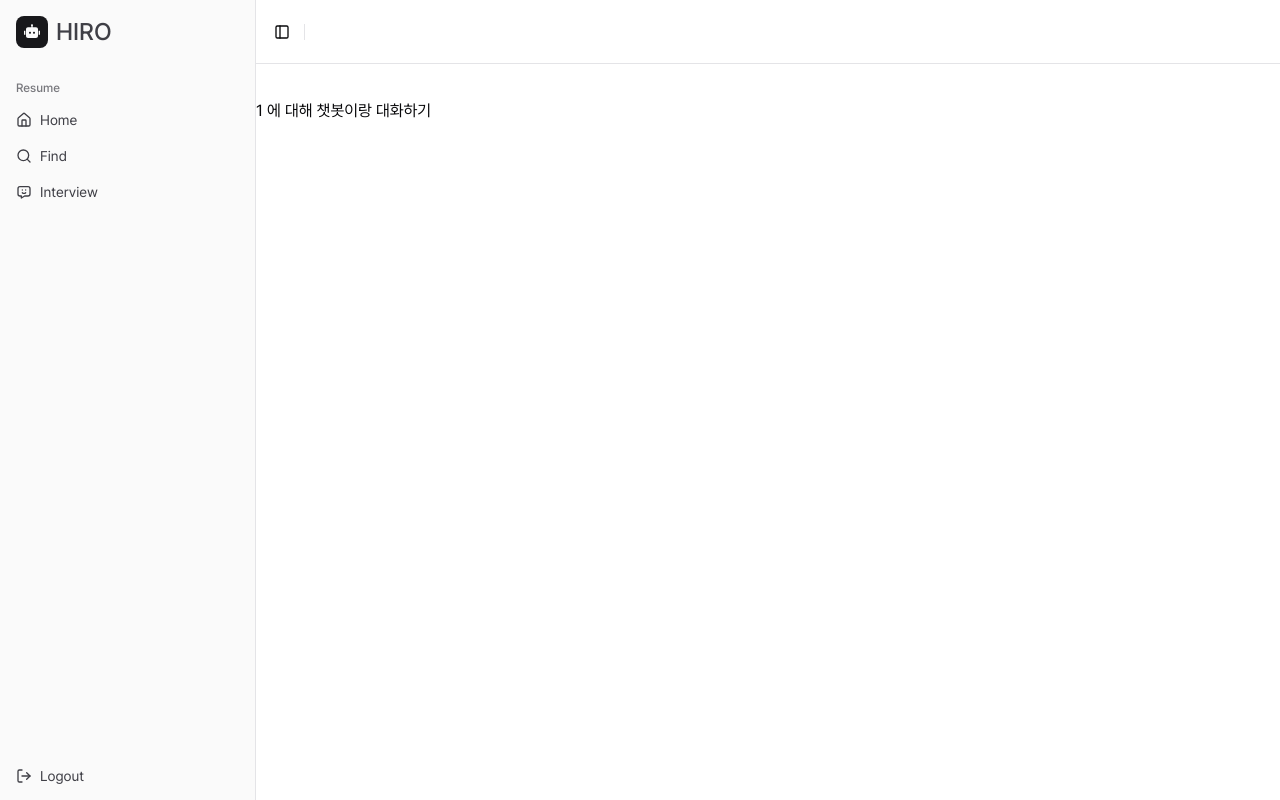
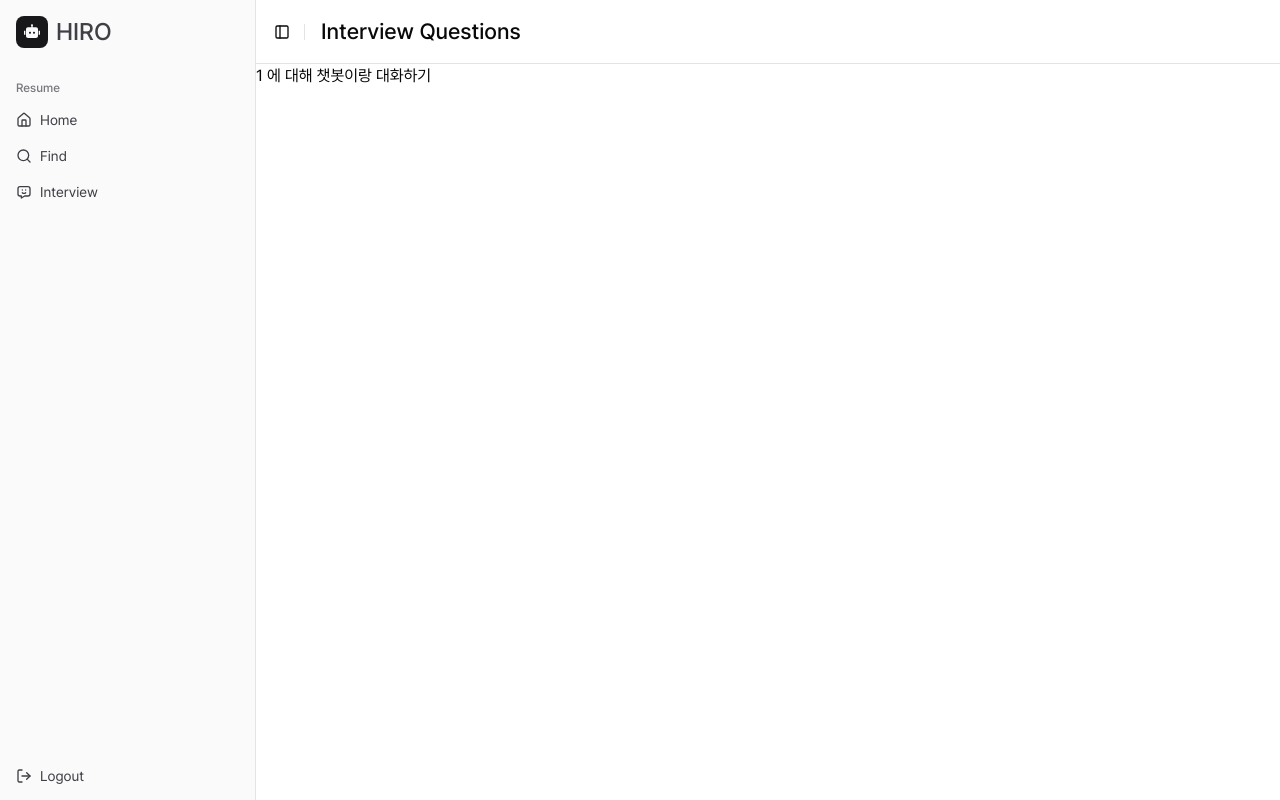
Before and after one commit to JANGSEYEONG/HIRO, a Next.js app: page /interview/1 in a window 1280 px wide. Built offline with nearby package versions, Linux system fonts and the light colour scheme.

Commit message:
fix: 빌드 오류 수정

```diff
--- a/src/app/(main)/interview/[resumeId]/page.tsx
+++ b/src/app/(main)/interview/[resumeId]/page.tsx
@@ -6,6 +6,7 @@ export async function generateMetadata(): Promise<Metadata> {
   };
 }
 
-export default function InterviewPage({ params: { resumeId } }: { params: { resumeId: string } }) {
-  return <div className="pt-[35px]">{resumeId} 에 대해 챗봇이랑 대화하기</div>;
+export default async function InterviewPage({ params }: { params: Promise<{ resumeId: string }> }) {
+  const resumeId = (await params).resumeId;
+  return <div>{resumeId} 에 대해 챗봇이랑 대화하기</div>;
 }
--- a/src/app/(main)/layout.tsx
+++ b/src/app/(main)/layout.tsx
@@ -7,8 +7,12 @@ import { usePathname } from 'next/navigation';
 
 export default function MainLayout({ children }: { children: React.ReactNode }) {
   const pathname = usePathname();
-  const currentRoute = Object.values(ROUTES).find((route) => route.PATH === pathname);
+  const currentRoot = '/' + (pathname.split('/')[1] || '');
 
+  let currentRoute = Object.values(ROUTES).find((route) => route.PATH === pathname);
+  if (!currentRoute) {
+    currentRoute = Object.values(ROUTES).find((route) => route.ROOT === currentRoot);
+  }
   return (
     <SidebarProvider>
       <AppSidebar />
--- a/src/components/common/MessageText.tsx
+++ b/src/components/common/MessageText.tsx
@@ -9,7 +9,7 @@ const MessageText = ({ message, className }: MessageTextProps) => {
   return (
     <p
       className={cn(
-        'flex-center body3-r whitespace-pre-wrap text-center text-neutral-500',
+        'body3-r whitespace-pre-wrap text-center text-neutral-500 flex-center',
         className,
       )}>
       {message}
--- a/src/components/common/error/ErrorFallback.tsx
+++ b/src/components/common/error/ErrorFallback.tsx
@@ -10,7 +10,7 @@ export interface ErrorFallbackProps {
 }
 const ErrorFallback = ({ message, resetErrorBoundary, className }: ErrorFallbackProps) => {
   return (
-    <div className={cn('flex-col-center gap-y-4', className)}>
+    <div className={cn('gap-y-4 flex-col-center', className)}>
       <MessageText message={message} />
       <button onClick={resetErrorBoundary}>
         <LiaRedoAltSolid className="hover:scale-transition-110 h-5 w-5 text-neutral-300" />
--- a/src/components/ui/app-sidebar.tsx
+++ b/src/components/ui/app-sidebar.tsx
@@ -31,7 +31,7 @@ const items = [
   },
   {
     title: 'Interview',
-    url: ROUTES.INTERVIEW.PATH,
+    url: ROUTES.INTERVIEW_INDEX.PATH,
     icon: TbMessageChatbot,
   },
 ];
--- a/src/constant/routes.ts
+++ b/src/constant/routes.ts
@@ -1,6 +1,7 @@
 export const ROUTES = {
-  LOGIN: { TITLE: 'Login', PATH: '/login' },
-  HOME: { TITLE: 'Home', PATH: '/' },
-  FIND: { TITLE: 'Find Resume', PATH: '/find' },
-  INTERVIEW: { TITLE: 'Interview Questions', PATH: '/interview' },
+  LOGIN: { ROOT: '/login', TITLE: 'Login', PATH: '/login' },
+  HOME: { ROOT: '/', TITLE: 'Home', PATH: '/' },
+  FIND: { ROOT: '/find', TITLE: 'Find Resume', PATH: '/find' },
+  INTERVIEW_INDEX: { ROOT: '/interview', TITLE: 'Interview Questions', PATH: '/interview' },
+  INTERVIEW: { ROOT: '/interview', TITLE: 'Interview Questions', PATH: '/interview/[resumeId]' },
 };
```
